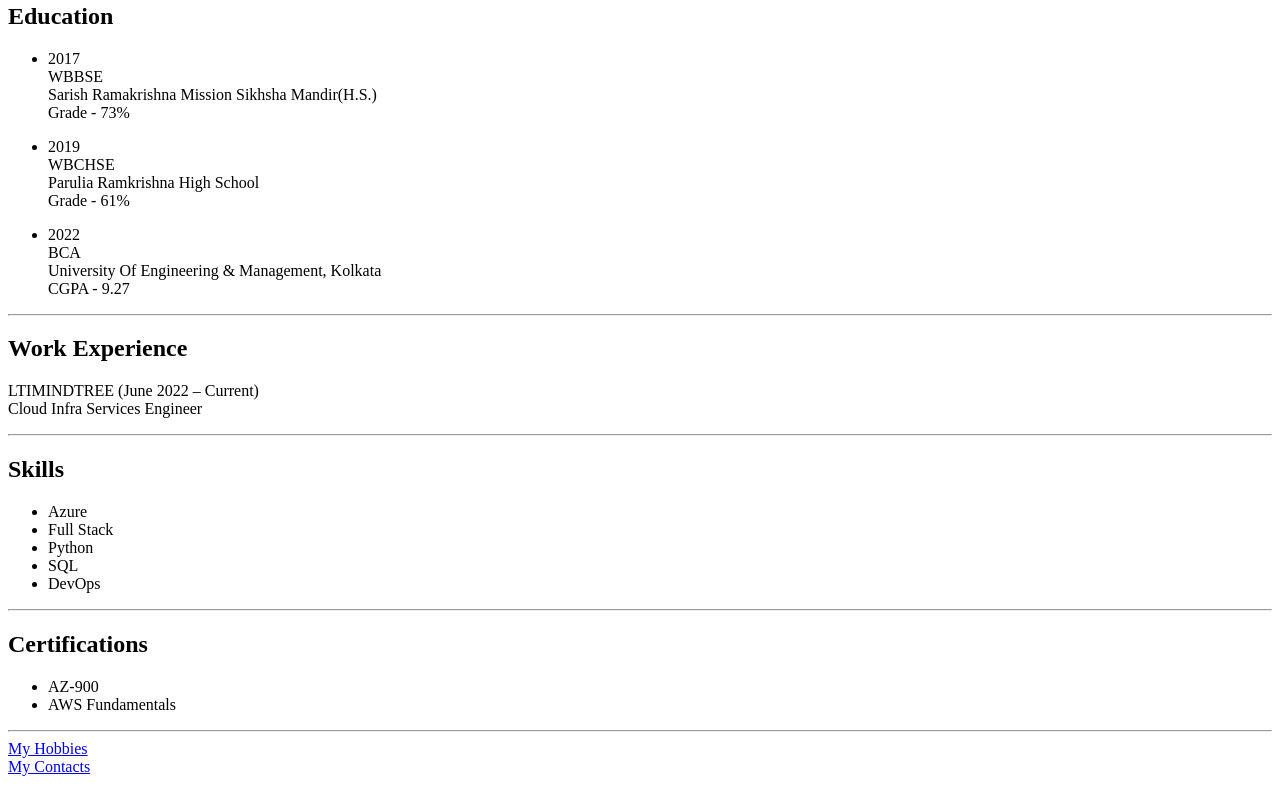
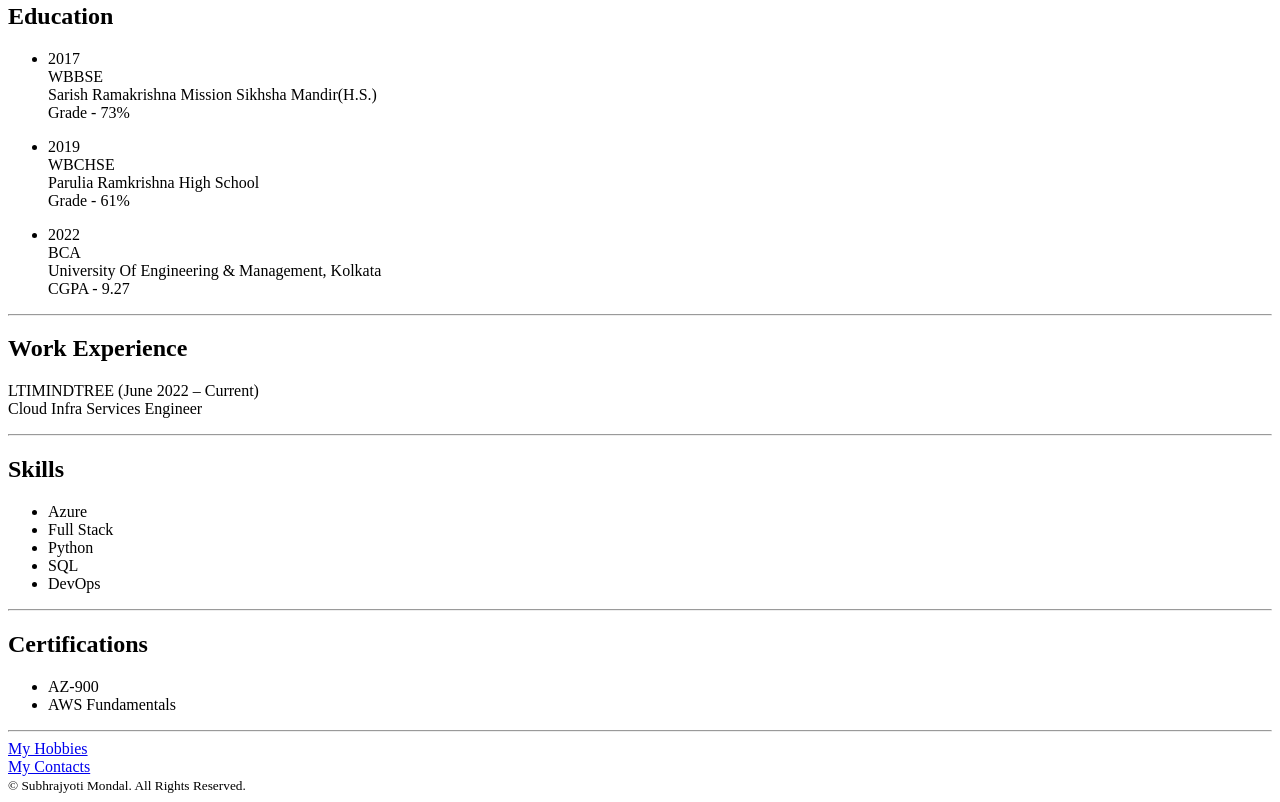
Before and after one commit to Subhrajyoti-Mondal/My-Portfolio, a plain HTML site: page index.html in a window 1280 px wide. Shown: the part 374-1176 px from the top of the page. Drawn offline with Linux system fonts and the light colour scheme.

Commit message:
Update index.html

```diff
--- a/index.html
+++ b/index.html
@@ -61,6 +61,12 @@
         <br />
         <a href="./Contact.html">My Contacts</a>
 
+        <footer>
+            <small>
+               © Subhrajyoti Mondal. All Rights Reserved.
+            </small>
+          </footer>
+
 
 
     </body>
```
